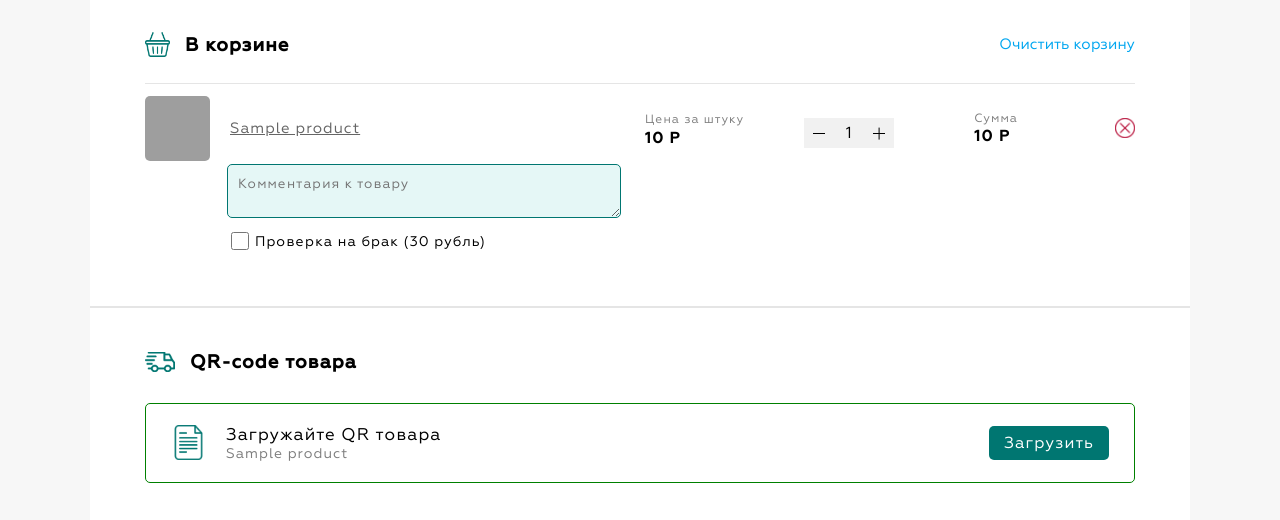
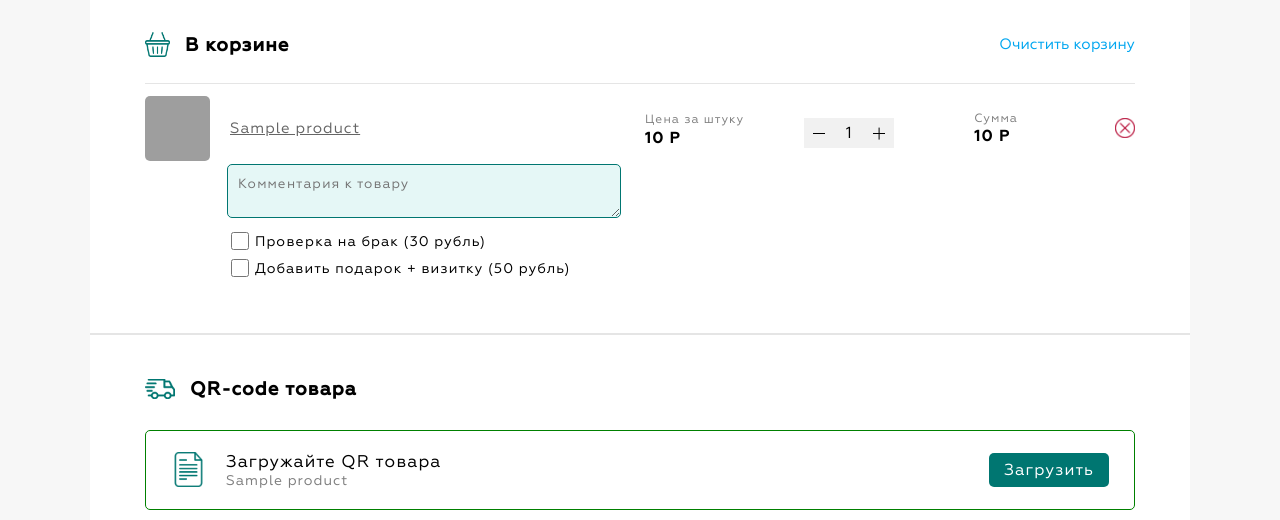
Before and after one commit to makengo2003/kassym.com, a Django app: page /cart/ in a window 1280 px wide. Shown: the part 249-769 px from the top of the page. Run offline with Django 4.2, Linux system fonts and the light colour scheme; a user stored in the database is signed in; tables that the repository leaves empty hold one stand-in row (values such as "Sample post"); some libraries are stand-ins or nearby versions; grey boxes are pictures that could not be loaded.

Commit message:
expenses and check defects + order item with gift added

```diff
--- a/order/services.py
+++ b/order/services.py
@@ -49,7 +49,7 @@ def calculate(user, data, cart_items=None):
 
         with_gift = with_gift_list.get(str(cart_item.id), False)
         if with_gift:
-            total_service_price += 60 * cart_item.count
+            total_service_price += 50 * cart_item.count
 
     service_price_per_count = 50
     express_price_per_count = 150
--- a/templates/v2/cart_page.html
+++ b/templates/v2/cart_page.html
@@ -99,10 +99,10 @@
                             <input :id="'check_defects_' + cart_item.id" type="checkbox" v-model="cart_item.check_defects">
                             <label :for="'check_defects_' + cart_item.id">Проверка на брак (30 рубль)</label>
                         </div>
-<!--                        <div class="cart_item_checkbox">-->
-<!--                            <input :id="'with_gift_' + cart_item.id" type="checkbox" v-model="cart_item.with_gift">-->
-<!--                            <label :for="'with_gift_' + cart_item.id">Добавить подарок + визитку (60 рубль)</label>-->
-<!--                        </div>-->
+                        <div class="cart_item_checkbox">
+                            <input :id="'with_gift_' + cart_item.id" type="checkbox" v-model="cart_item.with_gift">
+                            <label :for="'with_gift_' + cart_item.id">Добавить подарок + визитку (50 рубль)</label>
+                        </div>
                     </div>
                     <hr>
                 </div>
```
